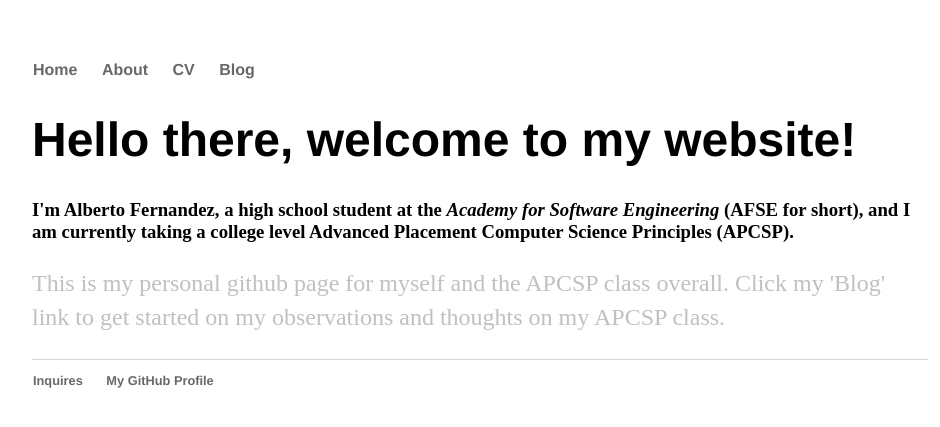
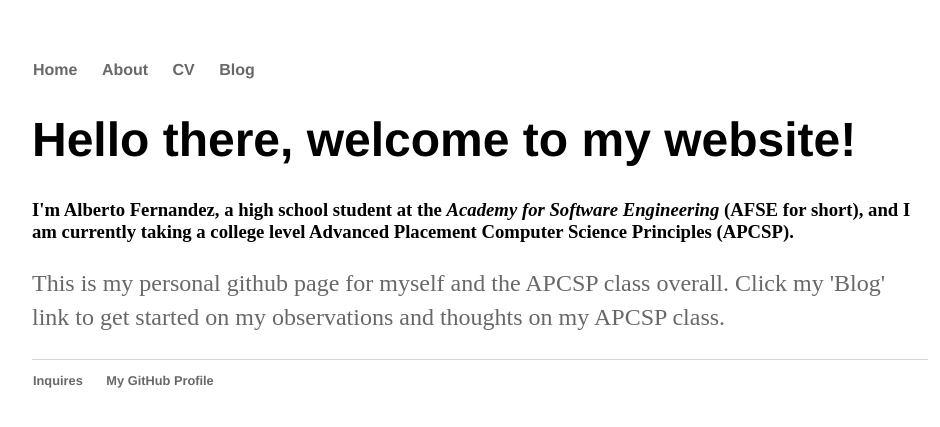
Before and after one commit to albertof4112/albertof4112.github.io, a Jekyll site: the page built from index.html, in a window 1280 px wide. Shown: the top 427 px of the page, without its empty margins (160-1100 px from the left). Built offline with Jekyll 4.4.1, drawn with Linux system fonts in a browser that asks for light colours.

Commit message:
Update main.css

```diff
--- a/css/main.css
+++ b/css/main.css
@@ -26,7 +26,7 @@ h1 {
 p {
     font-size: 1.5em;
     line-height: 1.4em;
-    color: #C0C0C0;
+    color: #686868;
 }
 footer {
     border-top: 1px solid #d5d5d5;
```
